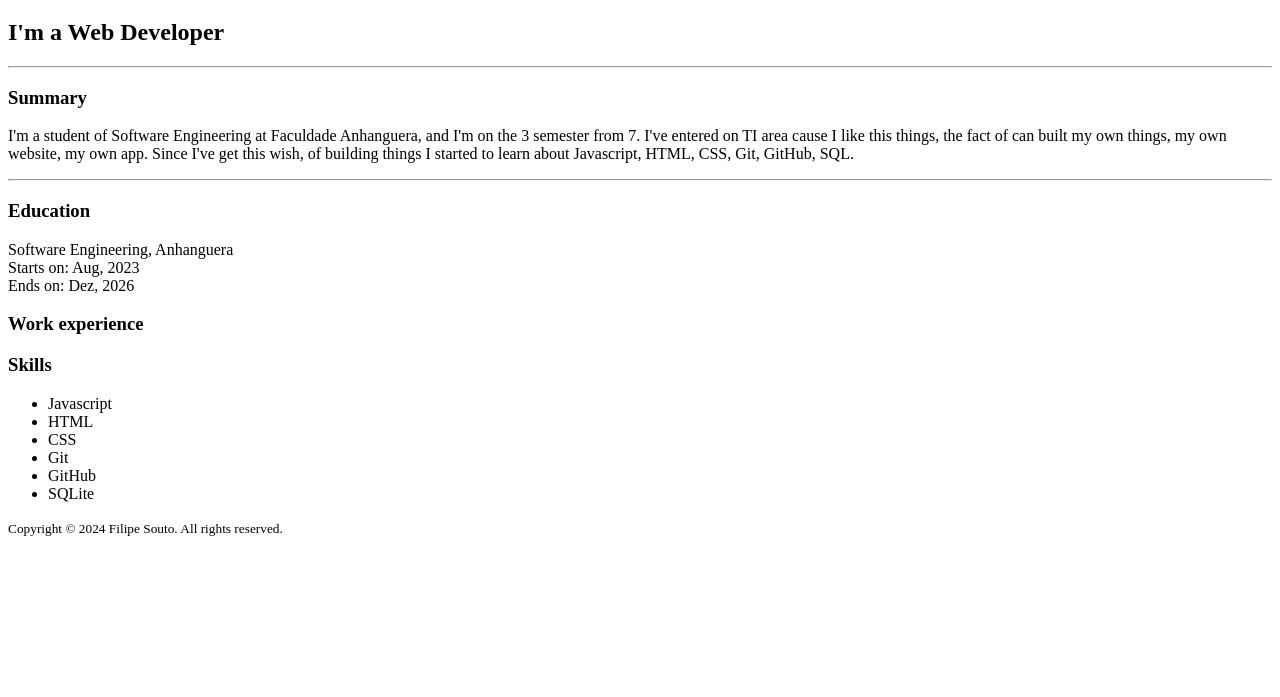
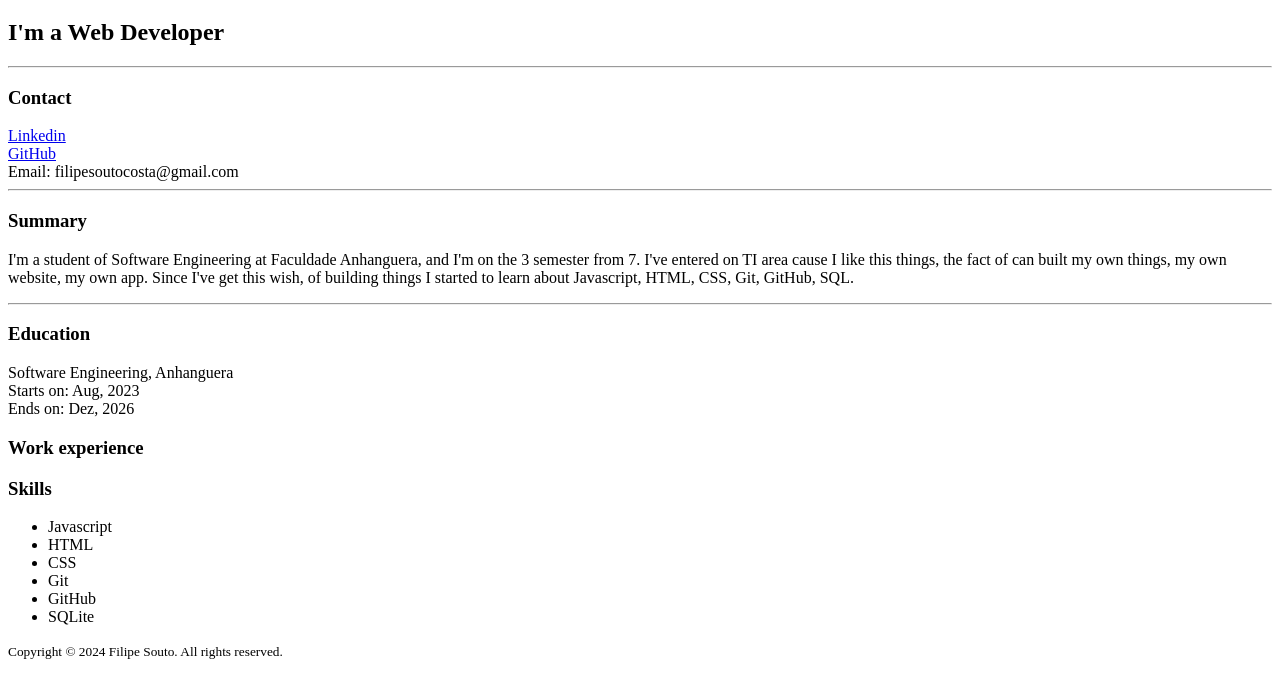
Before and after one commit to FilipeS0/filipes-portifolio, a plain HTML site: page index.html in a window 1280 px wide. Shown: the part 61-758 px from the top of the page. Drawn offline with Linux system fonts and the light colour scheme.

Commit message:
end the portifolio in HTML

```diff
--- a/index.html
+++ b/index.html
@@ -8,6 +8,13 @@
 <body>
     <h1>Filipe Souto da Costa</h1>
     <h2>I'm a Web Developer</h2>
+    <hr>
+
+    <h3>Contact</h3>
+    <a href="https://linkedin.com/filipes0" target="_blank">Linkedin</a> <br>
+    <a href="https://github.com/filipes0" target="_blank">GitHub</a> <br>
+    Email: filipesoutocosta@gmail.com
+
     <hr>
 
     <h3>Summary</h3>
```
